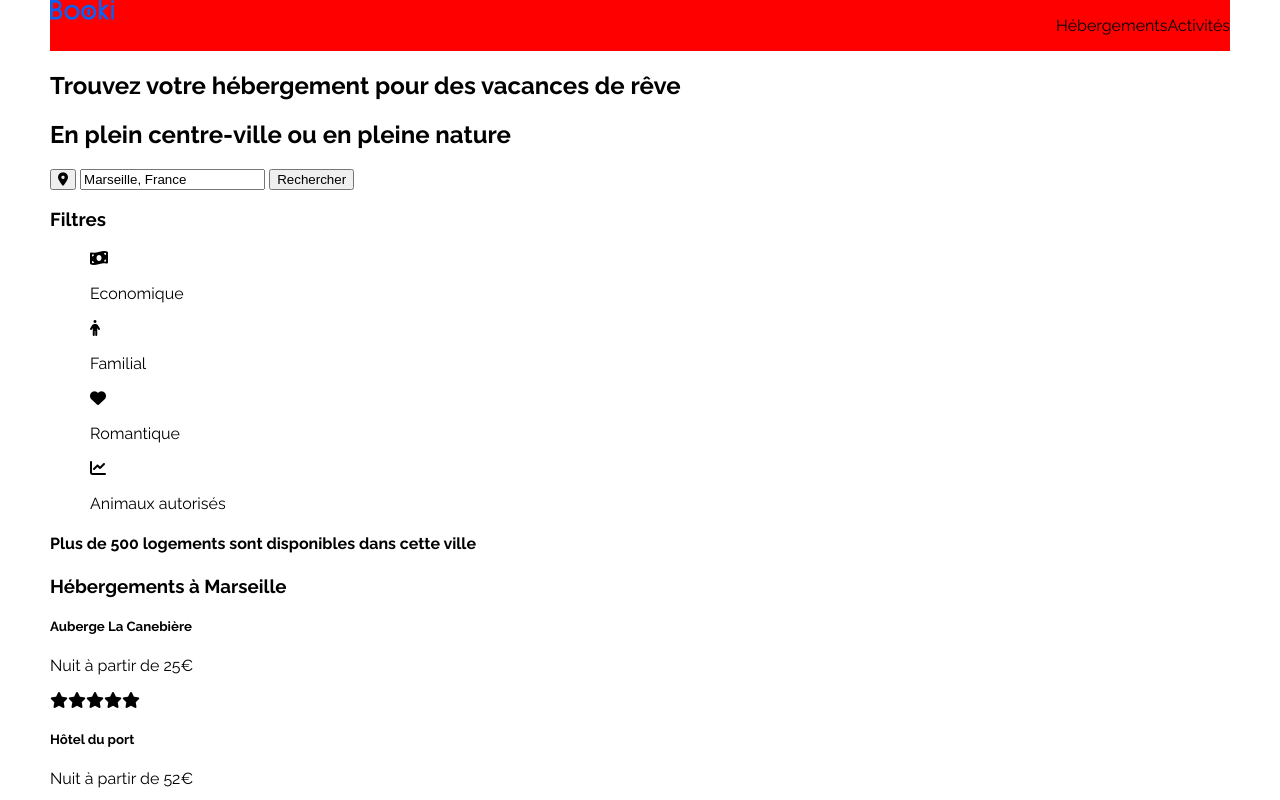
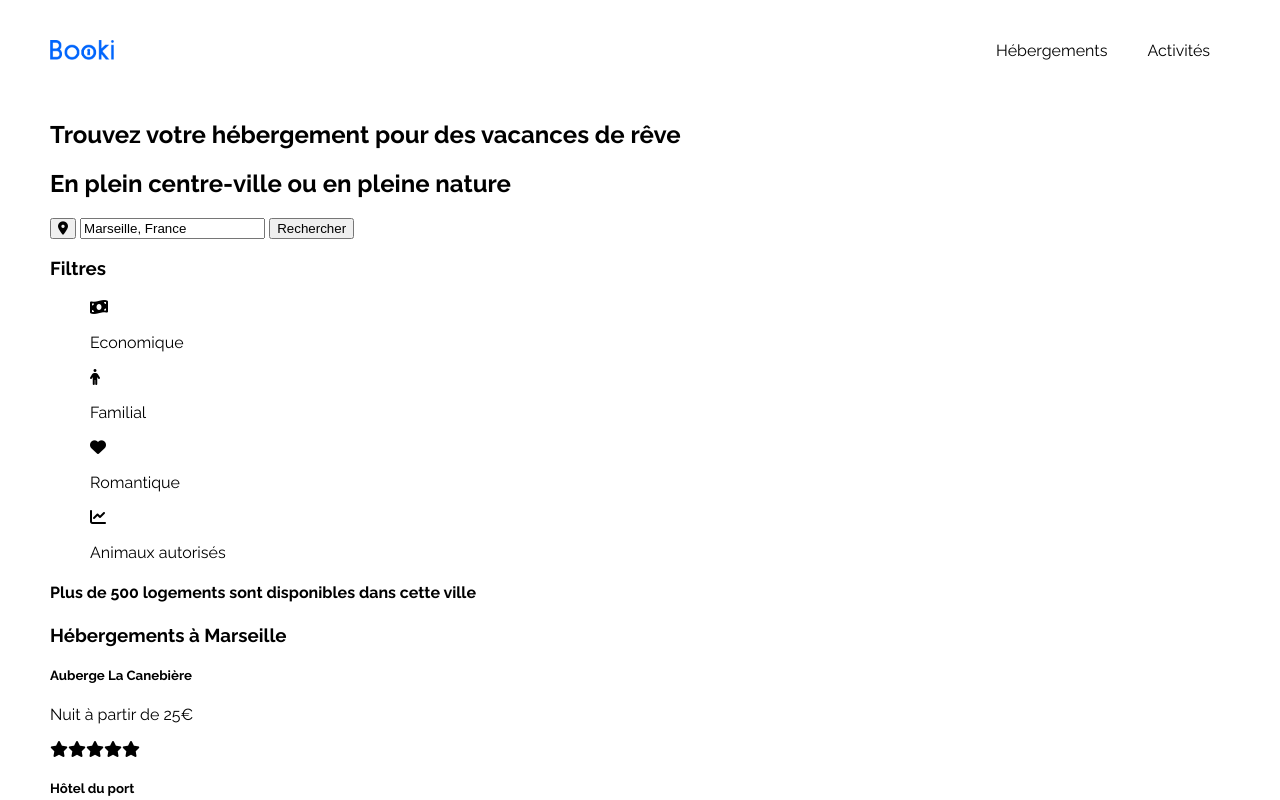
Before and after one commit to Peallyz/Projet1, a website: page Booki/index.html in a window 1280 px wide. Shown: the top 800 px of the page. Drawn offline with Linux system fonts and the light colour scheme.

Commit message:
add : add style on header, need to clean it

```diff
--- a/Booki/styles/header.css
+++ b/Booki/styles/header.css
@@ -1,7 +1,8 @@
 header {
     display: flex;
     justify-content: space-between;
-    background-color: red;
+    align-items: center;
+    height: 100px;
 }
 
 .logo {
@@ -14,7 +15,26 @@ header {
 
 header ul {
     display: flex;
+    margin: 0;
 }
 
 header li {
+    padding: 20px;
+    position: relative;
+    cursor: pointer;
 }
+
+header li:before {
+    content: "";
+    width: 100%;
+    height: 3px;
+    background-color: #0065fc;
+    position: absolute;
+    top: 0;
+    left: 0;
+    display: none;
+}
+
+header li:hover:before {
+    display: block;
+}
```
